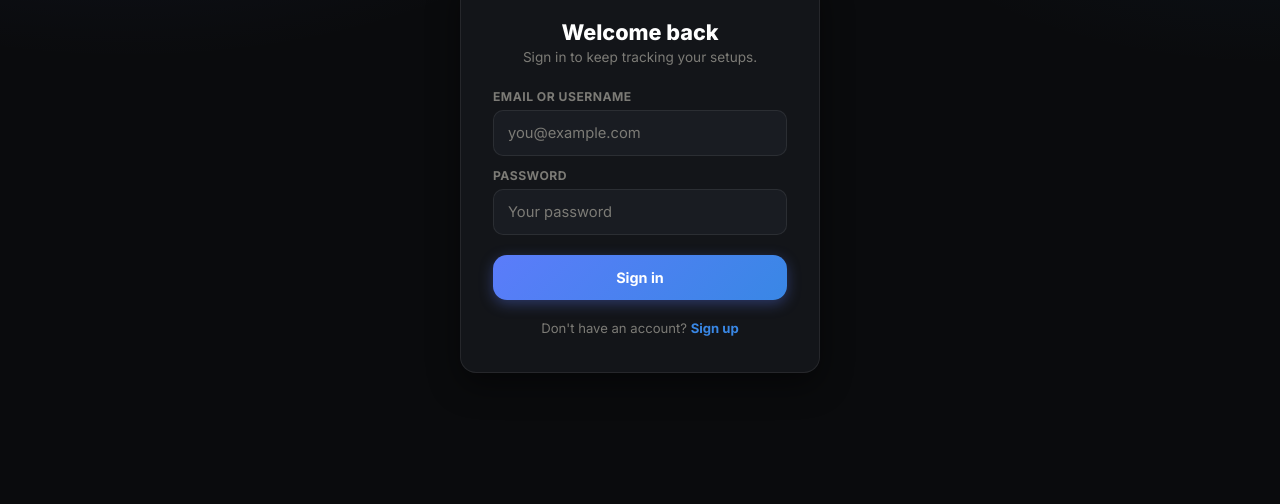
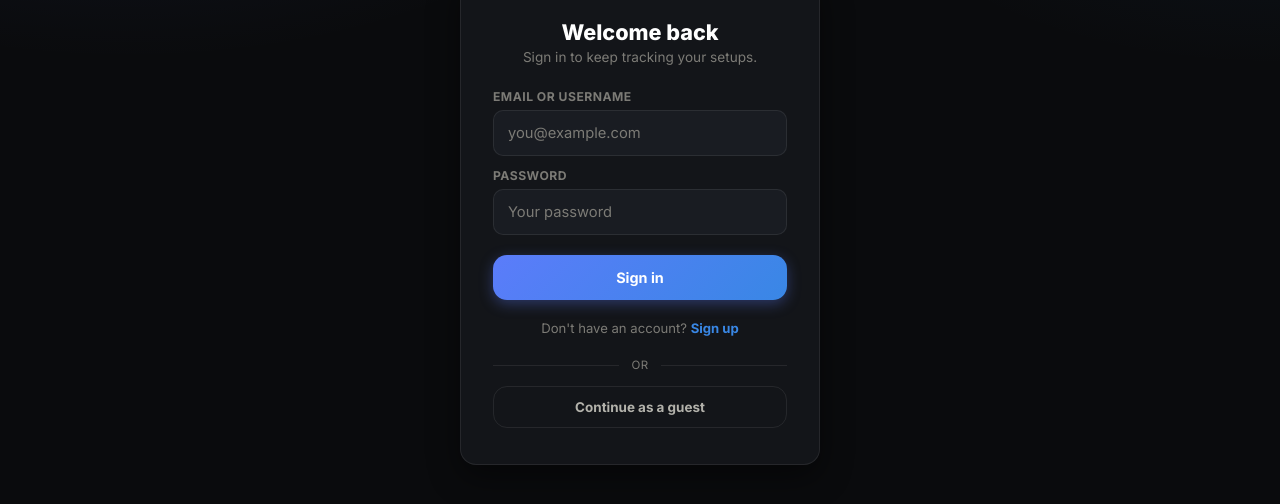
Before and after one commit to carlos222t/swingai, a website: page signin.html in a window 1280 px wide. Shown: the part 164-668 px from the top of the page. Drawn offline with Linux system fonts and the light colour scheme.

Commit message:
Add a "Continue as a guest" link to sign-up and sign-in
Skips account creation entirely and drops straight into Trending,
which was already fully viewable without an account — this just
removes the forced detour through the sign-up form for visitors
who don't want to make an account yet.

```diff
--- a/css/style.css
+++ b/css/style.css
@@ -809,6 +809,36 @@ td .cell-edit[type="text"]{width:120px;}
 .auth-switch a{color:var(--brand-2);font-weight:700;}
 .auth-switch a:hover{text-decoration:underline;}
 
+.auth-divider{
+  display:flex;
+  align-items:center;
+  gap:12px;
+  margin-top:22px;
+  color:var(--text-faint);
+  font-size:.72rem;
+  text-transform:uppercase;
+  letter-spacing:.04em;
+}
+.auth-divider::before,.auth-divider::after{content:"";flex:1;height:1px;background:var(--border);}
+.auth-guest-link{
+  display:block;
+  width:100%;
+  margin-top:14px;
+  padding:12px;
+  border:1px solid var(--border);
+  border-radius:14px;
+  background:none;
+  color:var(--text-dim);
+  font-family:'Inter',sans-serif;
+  font-size:.84rem;
+  font-weight:700;
+  text-align:center;
+  text-decoration:none;
+  box-sizing:border-box;
+  transition:border-color .15s ease, color .15s ease;
+}
+.auth-guest-link:hover{border-color:var(--border-strong);color:var(--text);}
+
 /* ---------- Subscription plans ---------- */
 .plans-wrap{
   max-width:880px;
--- a/signin.html
+++ b/signin.html
@@ -37,6 +37,9 @@
     </form>
 
     <div class="auth-switch">Don't have an account? <a href="signup">Sign up</a></div>
+
+    <div class="auth-divider"><span>or</span></div>
+    <a href="trending" class="auth-guest-link">Continue as a guest</a>
   </div>
 </div>
 
```
Also changed, not shown: signup.html (+3 -0 lines).
